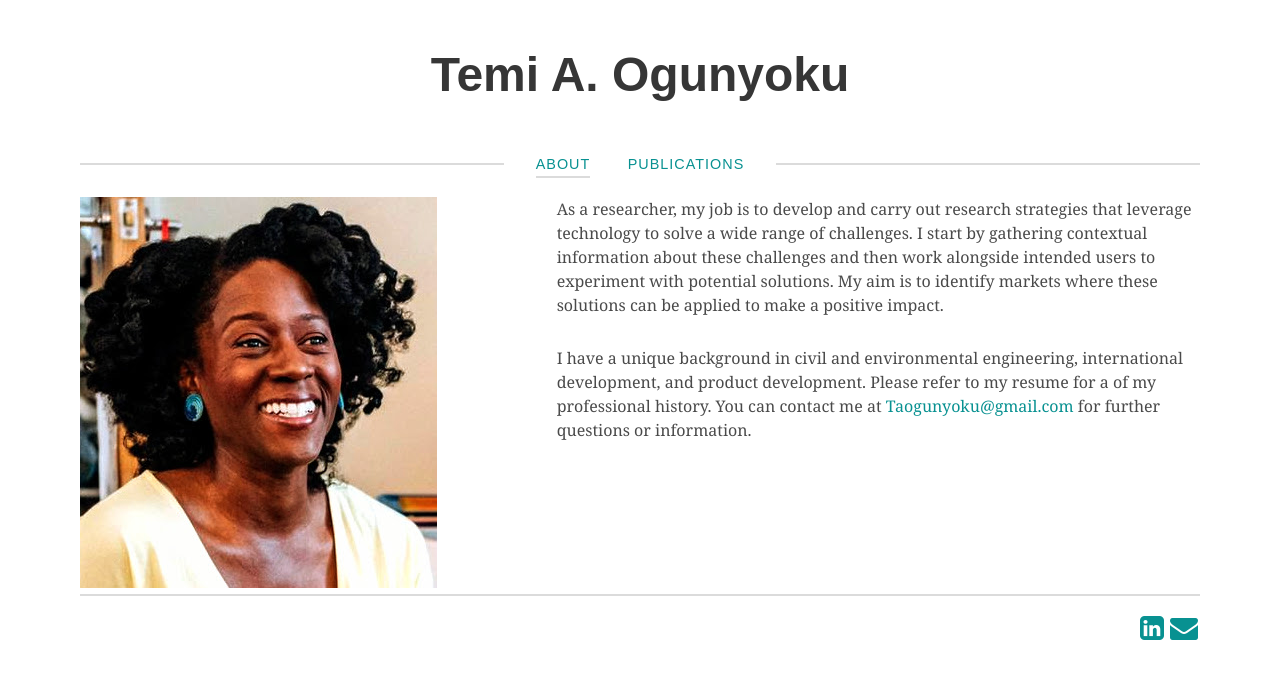
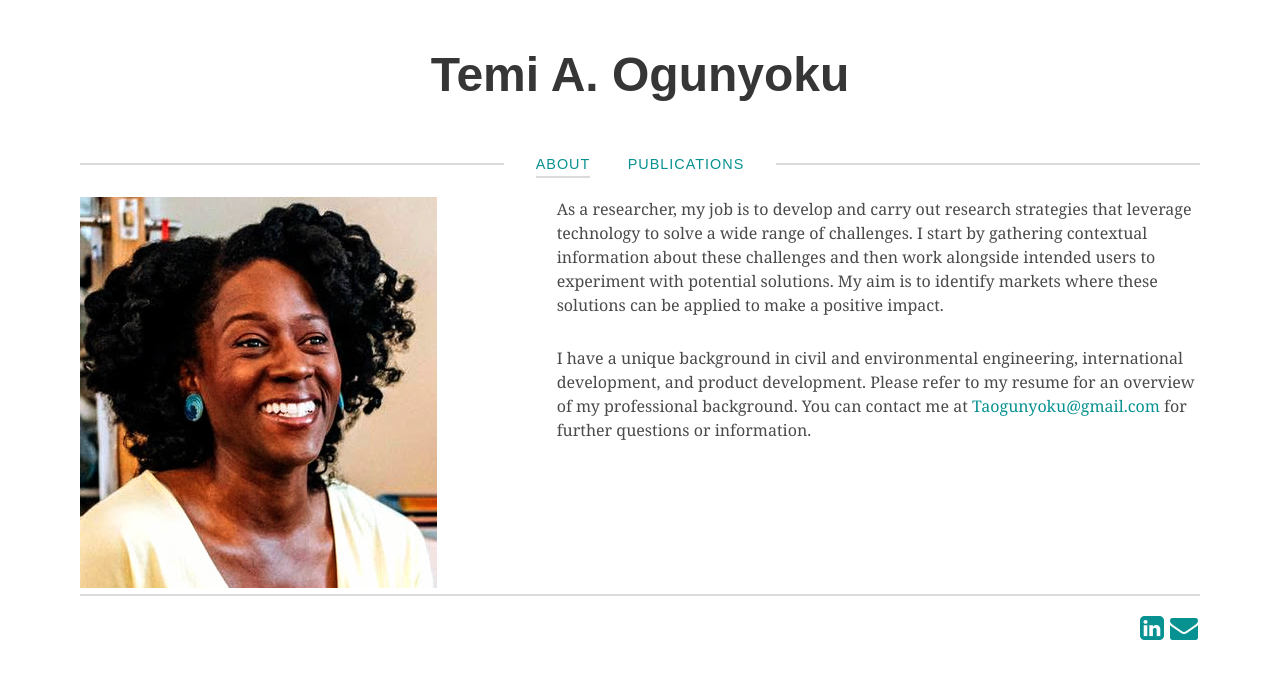
Before and after one commit to tderenzi/tderenzi.github.io, a Jekyll site: the page built from index.md, in a window 1280 px wide. Shown: the top 679 px of the page. Built offline with Jekyll 4.4.1, drawn with Linux system fonts in a browser that asks for light colours.

Commit message:
Update index.md

```diff
--- a/index.md
+++ b/index.md
@@ -6,4 +6,4 @@ layout: home
 ---
 As a researcher, my job is to develop and carry out research strategies that leverage technology to solve a wide range of challenges. I start by gathering contextual information about these challenges and then work alongside intended users to experiment with potential solutions. My aim is to identify markets where these solutions can be applied to make a positive impact.
 
-I have a unique background in civil and environmental engineering, international development, and product development. Please refer to my resume for a of my professional history. You can contact me at <a href="mailto:Taogunyoku@gmail.com">Taogunyoku@gmail.com</a> for further questions or information.
+I have a unique background in civil and environmental engineering, international development, and product development. Please refer to my resume for an overview of my professional background. You can contact me at <a href="mailto:Taogunyoku@gmail.com">Taogunyoku@gmail.com</a> for further questions or information.
```
